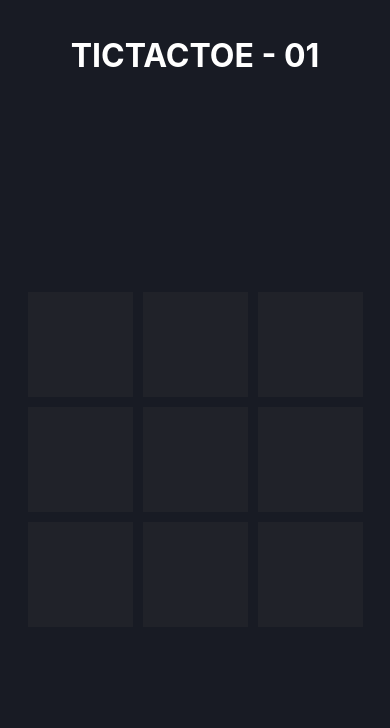
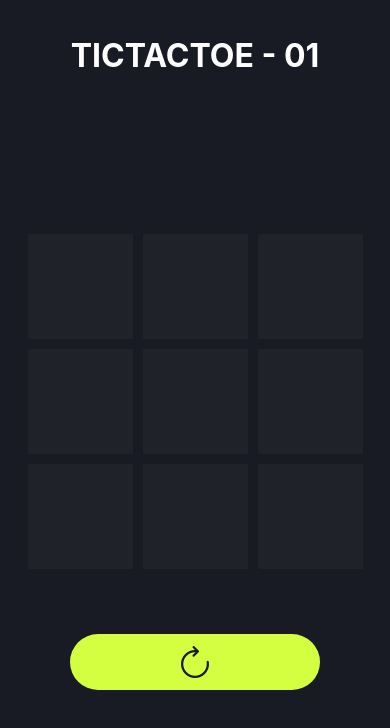
Before and after one commit to gcmatheusj/tictactoe-01, a React Native app: screen / in a window 390 px wide. Shown: the top 728 px of the page. Built offline with nearby package versions, Linux system fonts and the light colour scheme.

Commit message:
feat: reload button

```diff
--- a/package.json
+++ b/package.json
@@ -8,6 +8,7 @@
     "eject": "expo eject"
   },
   "dependencies": {
+    "@expo/vector-icons": "^10.2.0",
     "axios": "^0.19.2",
     "eslint": "^7.1.0",
     "expo": "~37.0.3",
--- a/src/index.tsx
+++ b/src/index.tsx
@@ -8,6 +8,7 @@ import {
   TouchableOpacity,
   Dimensions,
 } from 'react-native';
+import { AntDesign } from '@expo/vector-icons';
 
 import { initialBoard } from './utils/tictactoe';
 
@@ -45,6 +46,15 @@ const styles = StyleSheet.create({
     fontWeight: 'bold',
     color: '#fff',
   },
+  reload: {
+    justifyContent: 'center',
+    alignItems: 'center',
+    backgroundColor: '#d3ff40',
+    height: 56,
+    width: 250,
+    borderRadius: 50,
+    marginTop: 60,
+  },
 });
 
 const App: React.FC = () => {
@@ -68,6 +78,12 @@ const App: React.FC = () => {
             <Text style={styles.boardButtonText}>{boardPosition}</Text>
           </TouchableOpacity>
         ))}
+        <TouchableOpacity
+          style={styles.reload}
+          onPress={() => setBoard(initialBoard)}
+        >
+          <AntDesign name="reload1" size={32} color="#181b24" />
+        </TouchableOpacity>
       </View>
     </SafeAreaView>
   );
```
Also changed, not shown: 1 other file (tests, documents, lock files or other folders).
